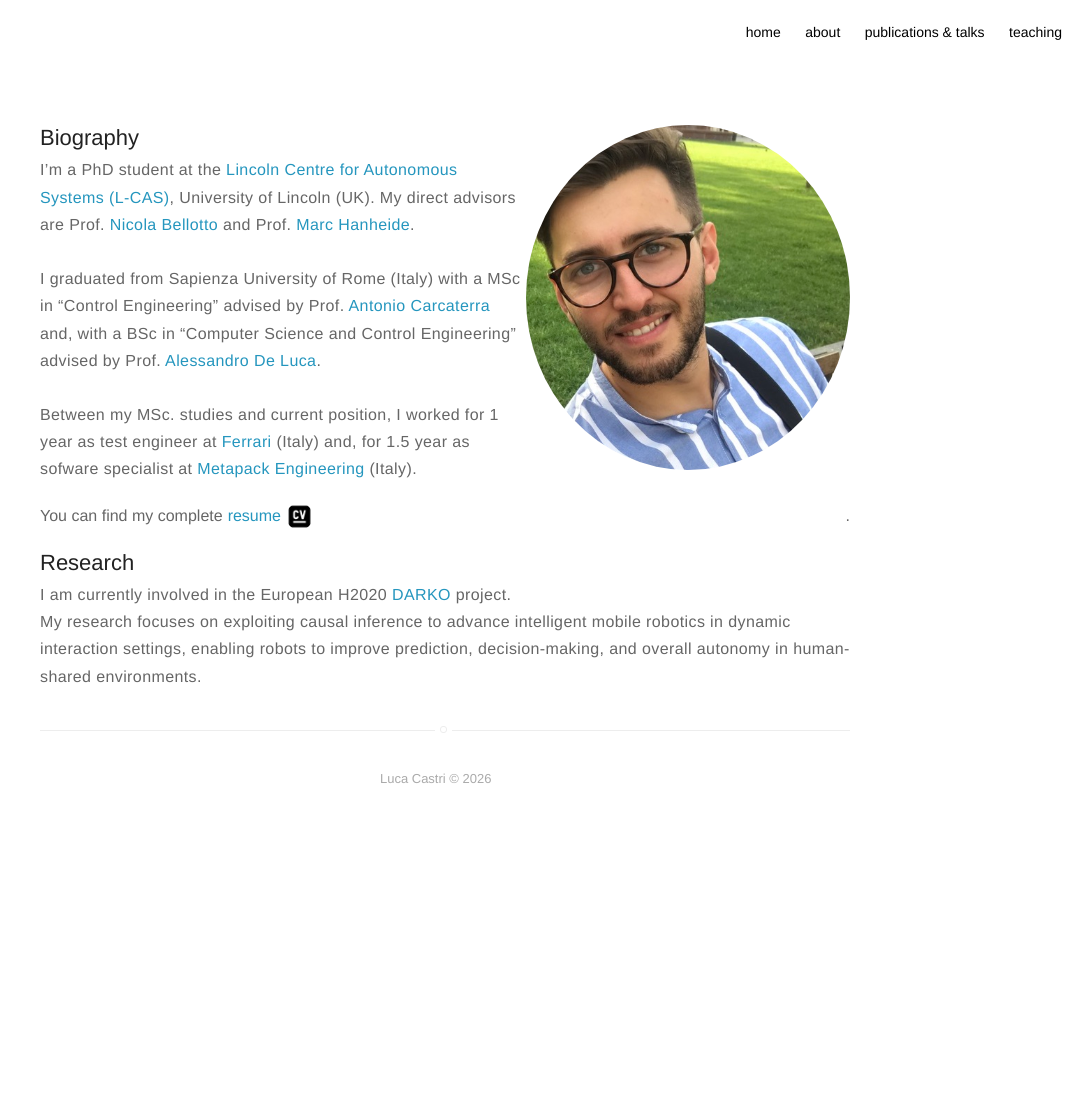
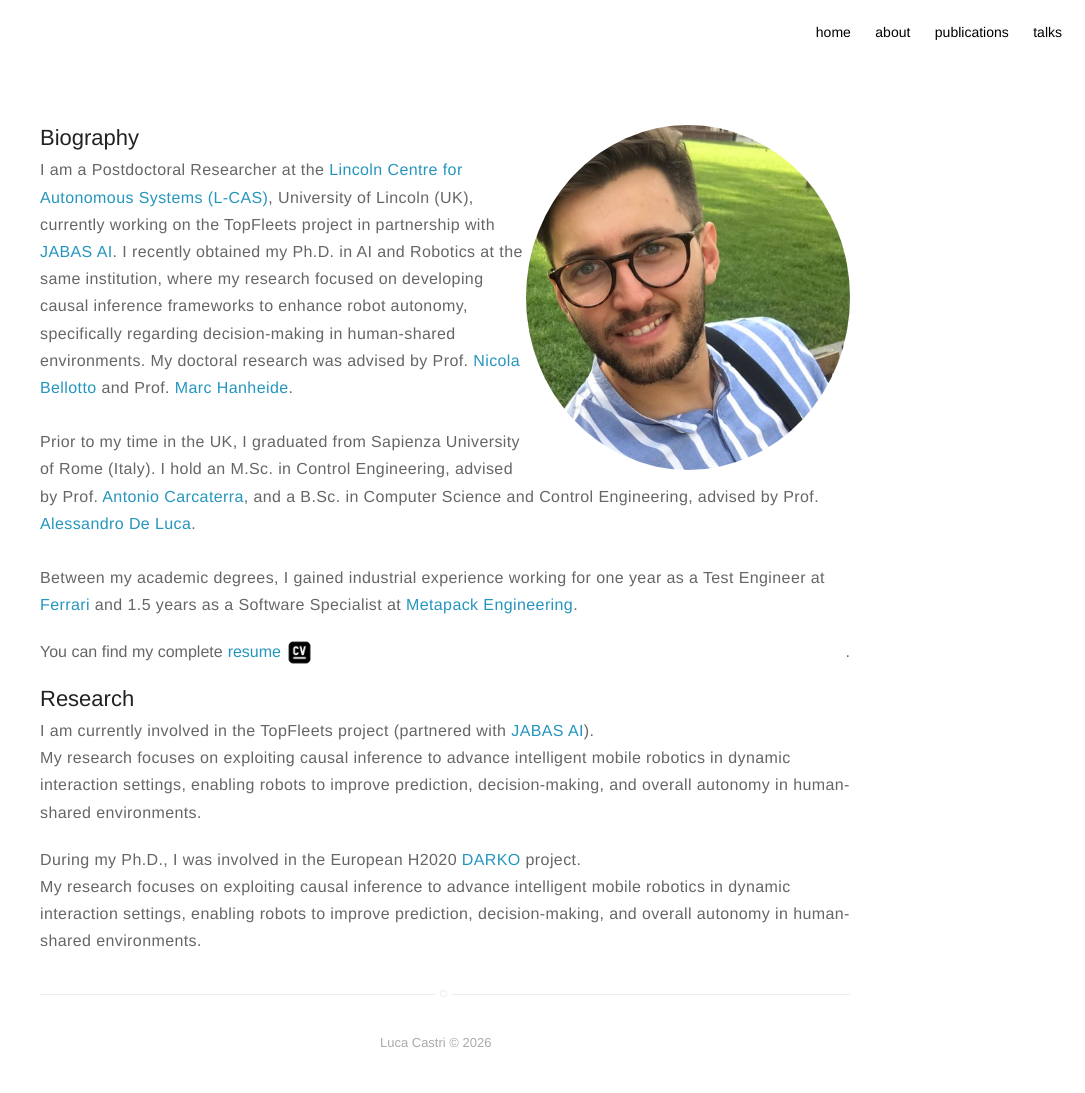
Before and after one commit to lcastri/lcastri.github.io, a Jekyll site: the page built from about.md, in a window 1280 px wide. Shown: the whole page, without its empty margins (195-1280 px from the left). Built offline with Jekyll 4.4.1, drawn with Linux system fonts in a browser that asks for light colours; nearby versions of some CDN libraries; before the commit the page ends 900 px from its top, so only the background shows below that.

Commit message:
about page

```diff
--- a/_includes/nav.html
+++ b/_includes/nav.html
@@ -26,13 +26,13 @@
 
         {% if site.publications == true %}
             <li class="item">
-                <a class="link" href="{{ site.url }}/publications">publications & talks</a>
+                <a class="link" href="{{ site.url }}/publications">publications</a>
             </li>
         {% endif %}
 
         {% if site.teaching == true %}
             <li class="item">
-                <a class="link" href="{{ site.url }}/teaching">teaching</a>
+                <a class="link" href="{{ site.url }}/teaching">talks</a>
             </li>
         {% endif %}
 
--- a/about.md
+++ b/about.md
@@ -5,11 +5,11 @@ layout: page
 <img class="about-img" src="{% if site.external-image %}{{ site.picture }}{% else %}{{ site.url }}/{{ site.picture }}{% endif %}" align="right">
 <h2>Biography</h2>
 <p>
-I’m a PhD student at the <a class="ext_link" href="https://lcas.lincoln.ac.uk/wp/">Lincoln Centre for Autonomous Systems (L-CAS)</a>, University of Lincoln (UK). My direct advisors are Prof. <a class="ext_link" href="https://iaslab.dei.unipd.it/people/nbellotto/about/">Nicola Bellotto</a> and Prof. <a class="ext_link" href="https://www.hanheide.net/">Marc Hanheide</a>.
+I am a Postdoctoral Researcher at the <a class="ext_link" href="https://lcas.lincoln.ac.uk/wp/">Lincoln Centre for Autonomous Systems (L-CAS)</a>, University of Lincoln (UK), currently working on the TopFleets project in partnership with <a class="ext_link" href="https://jabas.ai/">JABAS AI</a>. I recently obtained my Ph.D. in AI and Robotics at the same institution, where my research focused on developing causal inference frameworks to enhance robot autonomy, specifically regarding decision-making in human-shared environments. My doctoral research was advised by Prof. <a class="ext_link" href="https://iaslab.dei.unipd.it/people/nbellotto/about/">Nicola Bellotto</a> and Prof. <a class="ext_link" href="https://www.hanheide.net/">Marc Hanheide</a>.
 <br><br>
-I graduated from Sapienza University of Rome (Italy) with a MSc in “Control Engineering” advised by Prof. <a class="ext_link" href="https://phd.uniroma1.it/web/ANTONIO-CARCATERRA_nC1827_EN.aspx">Antonio Carcaterra</a> and, with a BSc in “Computer Science and Control Engineering” advised by Prof. <a class="ext_link" href="http://www.diag.uniroma1.it/deluca/">Alessandro De Luca</a>.
+Prior to my time in the UK, I graduated from Sapienza University of Rome (Italy). I hold an M.Sc. in Control Engineering, advised by Prof. <a class="ext_link" href="https://phd.uniroma1.it/web/ANTONIO-CARCATERRA_nC1827_EN.aspx">Antonio Carcaterra</a>, and a B.Sc. in Computer Science and Control Engineering, advised by Prof. <a class="ext_link" href="http://www.diag.uniroma1.it/deluca/">Alessandro De Luca</a>.
 <br><br>
-Between my MSc. studies and current position, I worked for 1 year as test engineer at <a class="ext_link" href="https://www.ferrari.com/">Ferrari</a> (Italy) and, for 1.5 year as sofware specialist at <a class="ext_link" href="https://www.metapack.it/">Metapack Engineering</a> (Italy).
+Between my academic degrees, I gained industrial experience working for one year as a Test Engineer at <a class="ext_link" href="https://www.ferrari.com/">Ferrari</a> and 1.5 years as a Software Specialist at <a class="ext_link" href="https://www.metapack.it/">Metapack Engineering</a>.
 <br>
 <div style="display: flex; align-items: center;">
     You can find my complete
@@ -20,7 +20,12 @@ Between my MSc. studies and current position, I worked for 1 year as test engine
 
 <h2>Research</h2>
 <p>
-I am currently involved in the European H2020 <a class="ext_link" href="https://darko-project.eu/">DARKO</a> project.
+I am currently involved in the TopFleets project (partnered with <a class="ext_link" href="https://jabas.ai/">JABAS AI</a>).
 <br>
 My research focuses on exploiting causal inference to advance intelligent mobile robotics in dynamic interaction settings, enabling robots to improve prediction, decision-making, and overall autonomy in human-shared environments.
 </p>
+<p>
+During my Ph.D., I was involved in the European H2020 <a class="ext_link" href="https://darko-project.eu/">DARKO</a> project.
+<br>
+My research focuses on exploiting causal inference to advance intelligent mobile robotics in dynamic interaction settings, enabling robots to improve prediction, decision-making, and overall autonomy in human-shared environments.
+</p>
--- a/publications.html
+++ b/publications.html
@@ -1,5 +1,5 @@
 ---
-title: Publications & Talks
+title: Publications
 layout: page
 ---
 
```
